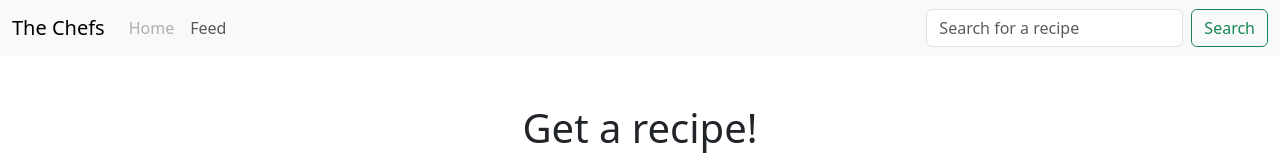
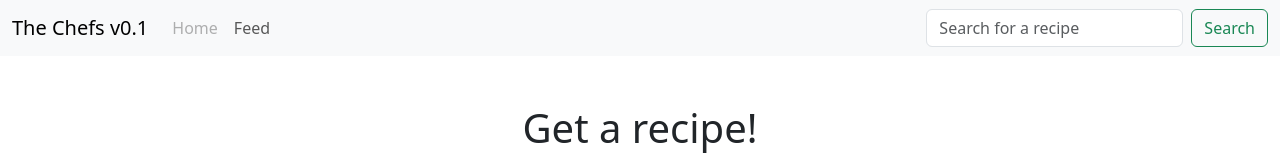
Before and after one commit to drewbeall/TheChefs, a website: page Tiktok/frontend/index.html in a window 1280 px wide. Shown: the top 160 px of the page. Drawn offline with nearby package versions, Linux system fonts and the light colour scheme.

```diff
--- a/Tiktok/frontend/index.html
+++ b/Tiktok/frontend/index.html
@@ -15,7 +15,7 @@
         <!-- Navbar -->
         <nav class="navbar navbar-expand-lg bg-body-tertiary">
         <div class="container-fluid">
-            <a class="navbar-brand" href="#">The Chefs</a>
+            <a class="navbar-brand" href="#">The Chefs v0.1</a>
             <button class="navbar-toggler" type="button" data-bs-toggle="collapse" data-bs-target="#navbarSupportedContent" aria-controls="navbarSupportedContent" aria-expanded="false" aria-label="Toggle navigation">
             <span class="navbar-toggler-icon"></span>
             </button>
```
Also changed, not shown: .github/workflows/pushtodocker.yml.
